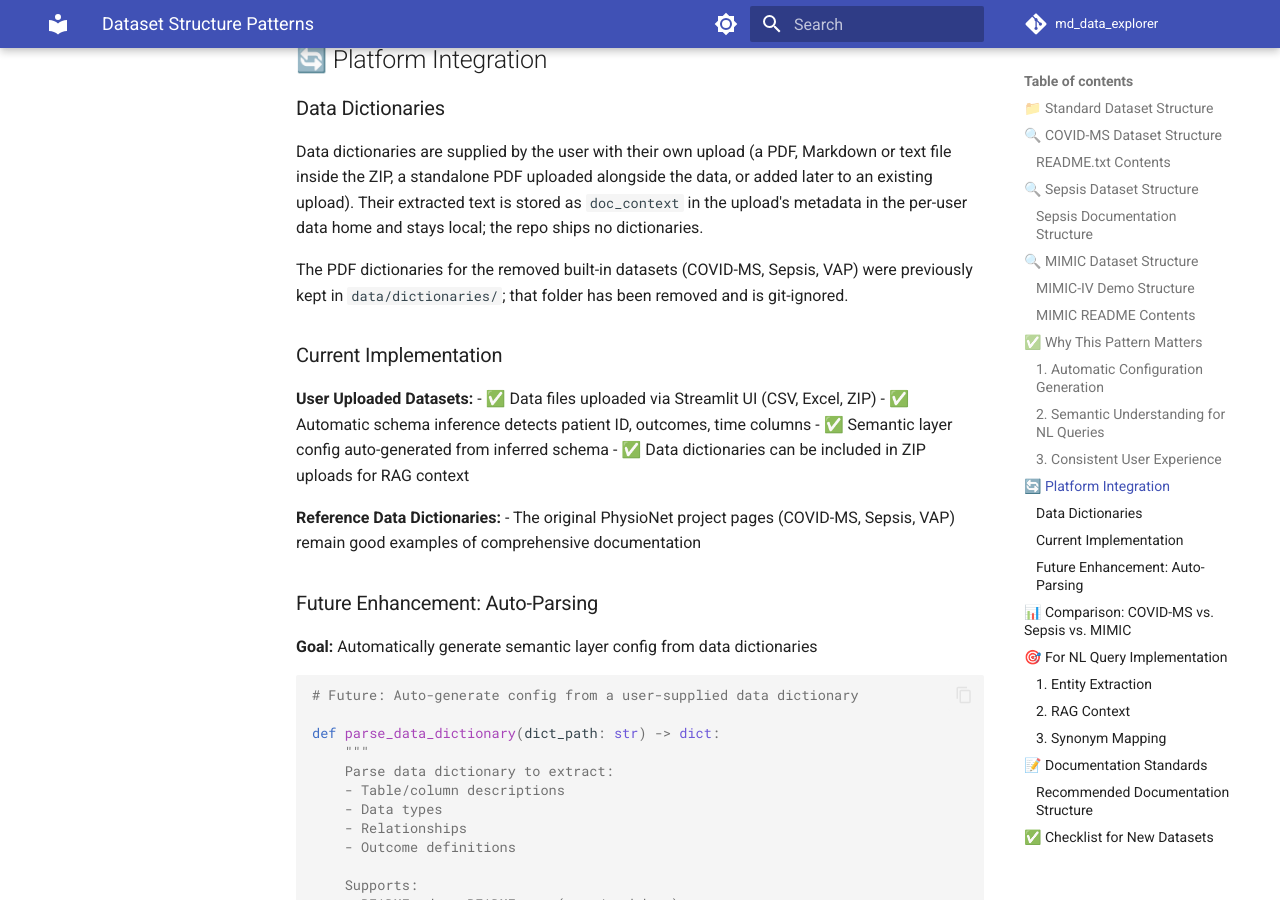
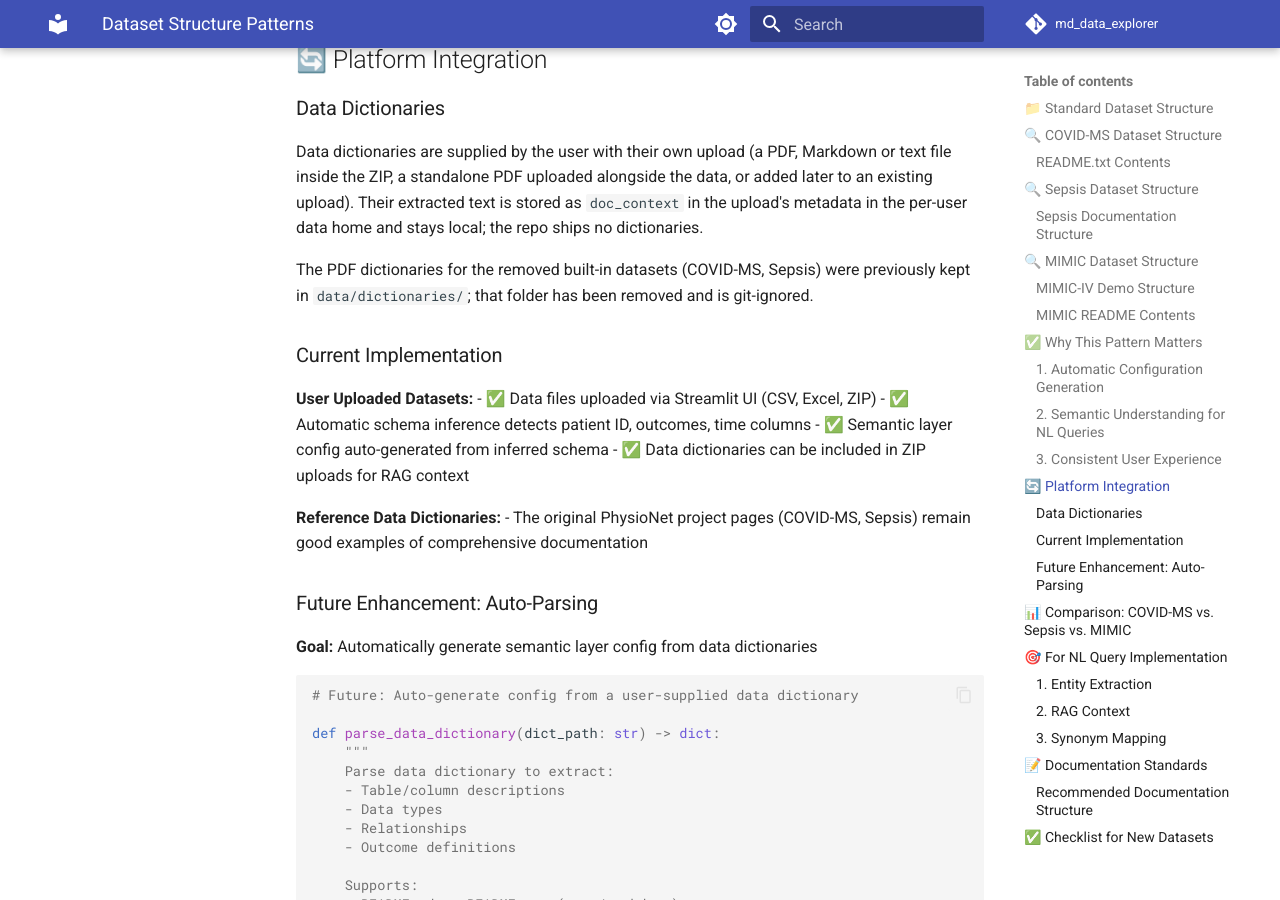
Before and after one commit to jtouley/md_data_explorer, an MkDocs documentation site: the page built from docs/architecture/DATASET_STRUCTURE_PATTERNS.md, in a window 1280 px wide and 900 px high, scrolled down 4101 px. Built offline with MkDocs 1.6.1 and Material for MkDocs 9.7.7, drawn with Linux system fonts in a browser that asks for light colours; comment, search, counter and statistics services are not loaded.

Commit message:
docs: drop the remaining references to the removed VAP dictionary
Co-Authored-By: Claude Opus 5.5 <noreply@anthropic.com>
Claude-Session: https://claude.ai/code/session_01Lho8TYTiEckwDsM4soF5Ym

```diff
--- a/docs/architecture/DATASET_STRUCTURE_PATTERNS.md
+++ b/docs/architecture/DATASET_STRUCTURE_PATTERNS.md
@@ -185,7 +185,7 @@ Users working with different datasets see:
 
 Data dictionaries are supplied by the user with their own upload (a PDF, Markdown or text file inside the ZIP, a standalone PDF uploaded alongside the data, or added later to an existing upload). Their extracted text is stored as `doc_context` in the upload's metadata in the per-user data home and stays local; the repo ships no dictionaries.
 
-The PDF dictionaries for the removed built-in datasets (COVID-MS, Sepsis, VAP) were previously kept
+The PDF dictionaries for the removed built-in datasets (COVID-MS, Sepsis) were previously kept
 in `data/dictionaries/`; that folder has been removed and is git-ignored.
 
 ### Current Implementation
@@ -197,7 +197,7 @@ in `data/dictionaries/`; that folder has been removed and is git-ignored.
 - ✅ Data dictionaries can be included in ZIP uploads for RAG context
 
 **Reference Data Dictionaries:**
-- The original PhysioNet project pages (COVID-MS, Sepsis, VAP) remain good examples of comprehensive documentation
+- The original PhysioNet project pages (COVID-MS, Sepsis) remain good examples of comprehensive documentation
 
 ### Future Enhancement: Auto-Parsing
 
```
